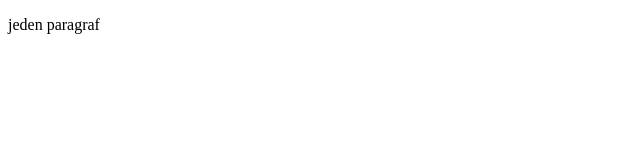
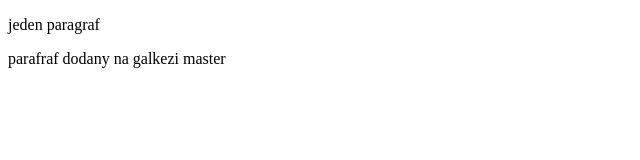
Before and after one commit to khorzon/khorzon.github.io, a plain HTML site: page index.html in a window 1280 px wide. Shown: the whole page, without its empty margins (0-640 px from the left). Drawn offline with Linux system fonts and the light colour scheme.

Commit message:
dodanie akapitu na galezi master

```diff
--- a/index.html
+++ b/index.html
@@ -10,6 +10,7 @@
 
 <div>
     <p>jeden paragraf</p>
+    <p>parafraf dodany na galkezi master</p>
 </div>
 
 </body>
```
